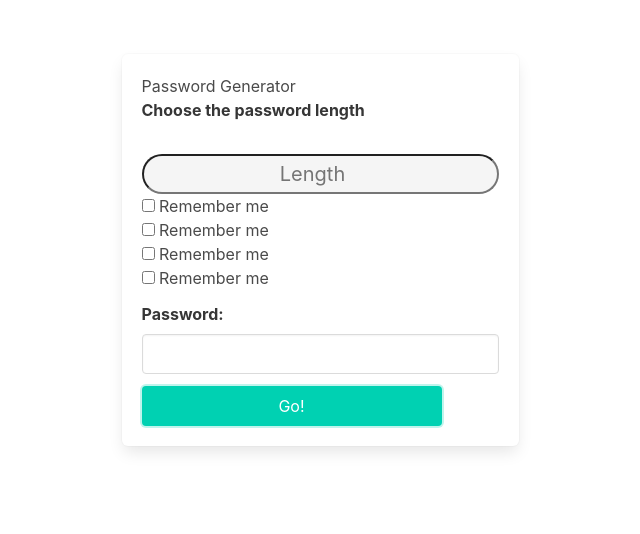
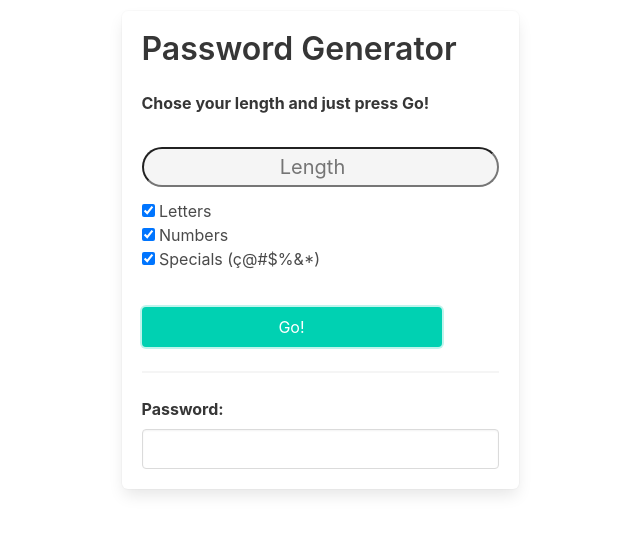
Before and after one commit to YagoFGomes/random-password, a plain HTML site: page index.html in a window 1280 px wide. Both pictures are taken after a click on the button "Go!". Shown: the whole page, without its empty margins (320-960 px from the left). Drawn offline with nearby package versions, Linux system fonts and the light colour scheme.

Commit message:
implementando filtros de selecao

```diff
--- a/index.html
+++ b/index.html
@@ -11,42 +11,40 @@
 <body>
     <div class='container'>
         <div class="box">
-            <h1>Password Generator</h1>
-            <label  class="label">Choose the password length</label><br>
+            <h1 class="title">Password Generator</h1>
+            <label  class="label">Chose your length and just press Go!</label><br>
 
             <div class="field">
               <div class="control">
                 <input class="number" type="number" name="length" id="length" placeholder="Length">
-                <br>
-                <label class="checkbox">
-                  <input type="checkbox">
-                  Remember me
-                </label>
-                <br>
-                <label class="checkbox">
-                  <input type="checkbox">
-                  Remember me
-                </label>         <br>
-                <label class="checkbox">
-                  <input type="checkbox">
-                  Remember me
-                </label>   <br>
-                <label class="checkbox">
-                  <input type="checkbox">
-                  Remember me
-                </label>
               </div>
             </div>
+            <div class="field">
+              <label class="checkbox">
+                <input type="checkbox" checked="true" id='letters'>
+               Letters
+              </label><br>
+              <label class="checkbox">
+                <input type="checkbox" checked="true" id='numbers'>
+                Numbers
+              </label>
+              <br>
+              <label class="checkbox">
+                <input type="checkbox" checked="true" id='specials'>
+                Specials (ç@#$%&*)
+              </label>
 
+            </div>
+            <br>
             <div class="field">
+              <button class="button is-primary" onclick='generatePassword()' e.preventDefaut()> Go!</button>
+              <hr>
               <label class="label">Password:</label>
               <div class="control">
                 <input class="input" type="text" name="password" id="password">
               </div>
             </div>
-
-            <button class="button is-primary" onclick='generatePassword()' e.preventDefaut()> Go!</button>
-        </div>
+            </div>
     </div>
 
         <script src="script.js"></script>
--- a/script.js
+++ b/script.js
@@ -3,26 +3,79 @@ const uperLetters = "ABCDEFGHIJKLMNOPQRSTUVXWYZ"
 const special = "ç@#$%&*"
 const numbers = "1234567890"
 
-const allCaracters = letters + uperLetters + special + numbers
+var BaseDataCaracters = null
 
+function createBaseDataCaracters(){
+    const useLetters = document.getElementById('letters').checked
+    const useNumbers = document.getElementById('numbers').checked
+    const useSpecials = document.getElementById('specials').checked
 
-function generateCode(length)  {
-    var arrCode = allCaracters.split('')
-    var finalPassword = ''
-    for(i = length ; i> 0; i--){
-       var randomNumber = Math.floor(Math.random() * (arrCode.length))
-       console.log(randomNumber)
-       finalPassword += arrCode[randomNumber]
+    if(!useSpecials && !useNumbers && !useLetters ){
+        alert("Please select a one caracter type")
+        clearFilds()
+      return
+    } else {
+        if(useLetters){
+            BaseDataCaracters += letters
+            BaseDataCaracters += uperLetters
+        }
+        if(useNumbers){
+            BaseDataCaracters += numbers
+        }
+        if(useSpecials){
+            BaseDataCaracters += special
+        }
+        return BaseDataCaracters
     }
-    return finalPassword
+}
+
+function getLength(){
+    const length = document.getElementById('length').value
+    return length
+}
+
+function clearFilds(){
+    let inputPass = document.getElementById('password')
+    inputPass.value = ''
+}
+
+function validade(length){
+    if (length == '' || length <= 0){
+        alert('Please enter a valid length value')
+    } else {
+        return true
+    }
+}
+
+function insertValues(finalPassword){
+    let inputPassword = document.getElementById('password')
+    inputPassword.value = finalPassword
+    BaseDataCaracters = ''
+}
+
+function createPassword(length){
+    if (BaseDataCaracters.length == '' || BaseDataCaracters == null ){
+        clearFilds()
+        return
+    } else {
+        var arrBaseCaracters = BaseDataCaracters.split('')
+        var finalPassword = ''
+        for(i = length ; i> 0; i--){
+        var randomNumber = Math.floor(Math.random() * (arrBaseCaracters.length))
+        finalPassword += arrBaseCaracters[randomNumber]
+        }
+        insertValues(finalPassword)
+    }
 }
 
 function generatePassword(){
-    let inputPass = document.getElementById('password')
-    inputPass.value = ''
-    let length = document.getElementById('length').value
+    clearFilds()
+    createBaseDataCaracters()
 
-    var password = generateCode(length)
-    inputPass.value = password
+    const length = getLength()
+    const isValid = validade(length)
 
+    if(isValid){
+        createPassword(length)
+    }
 }
```
